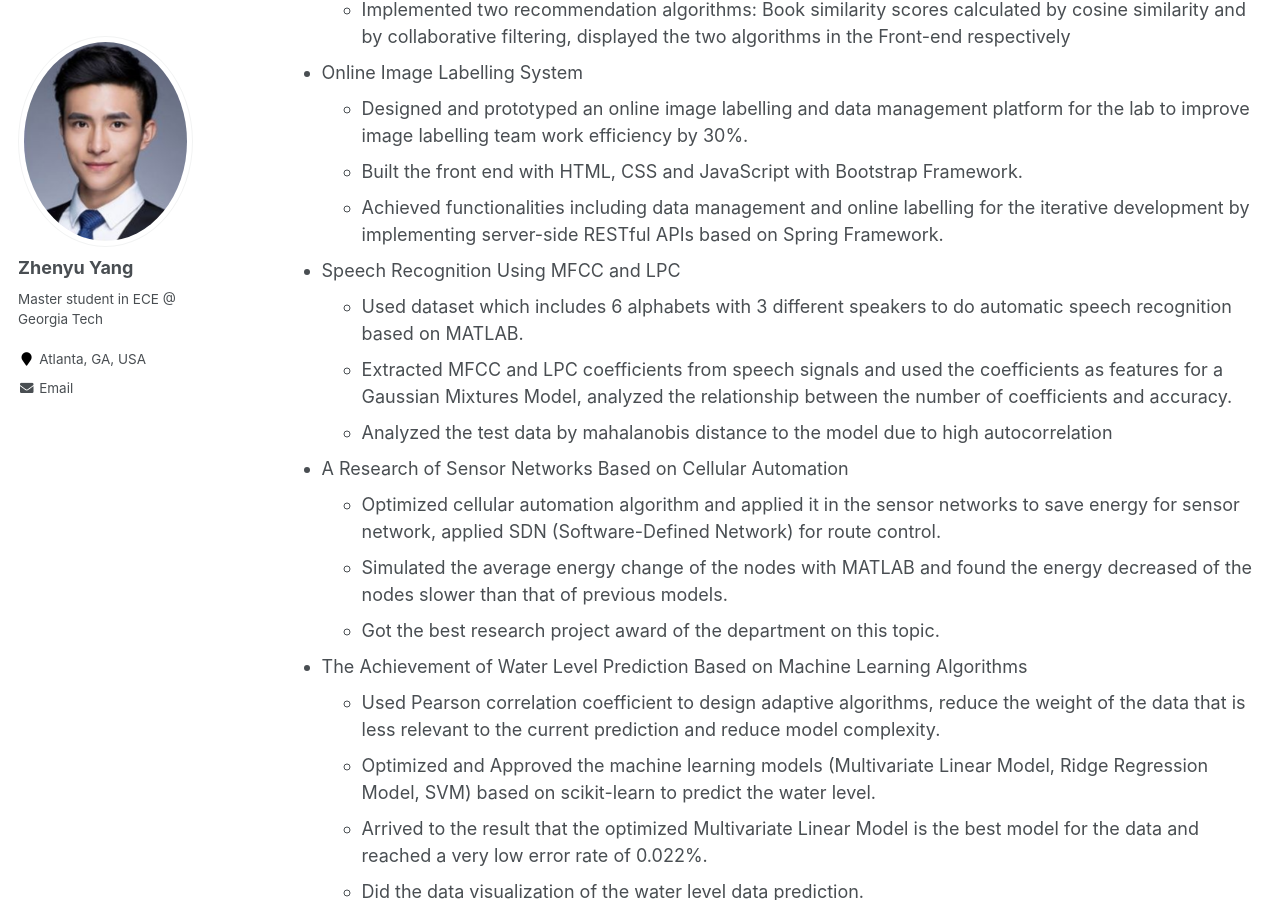
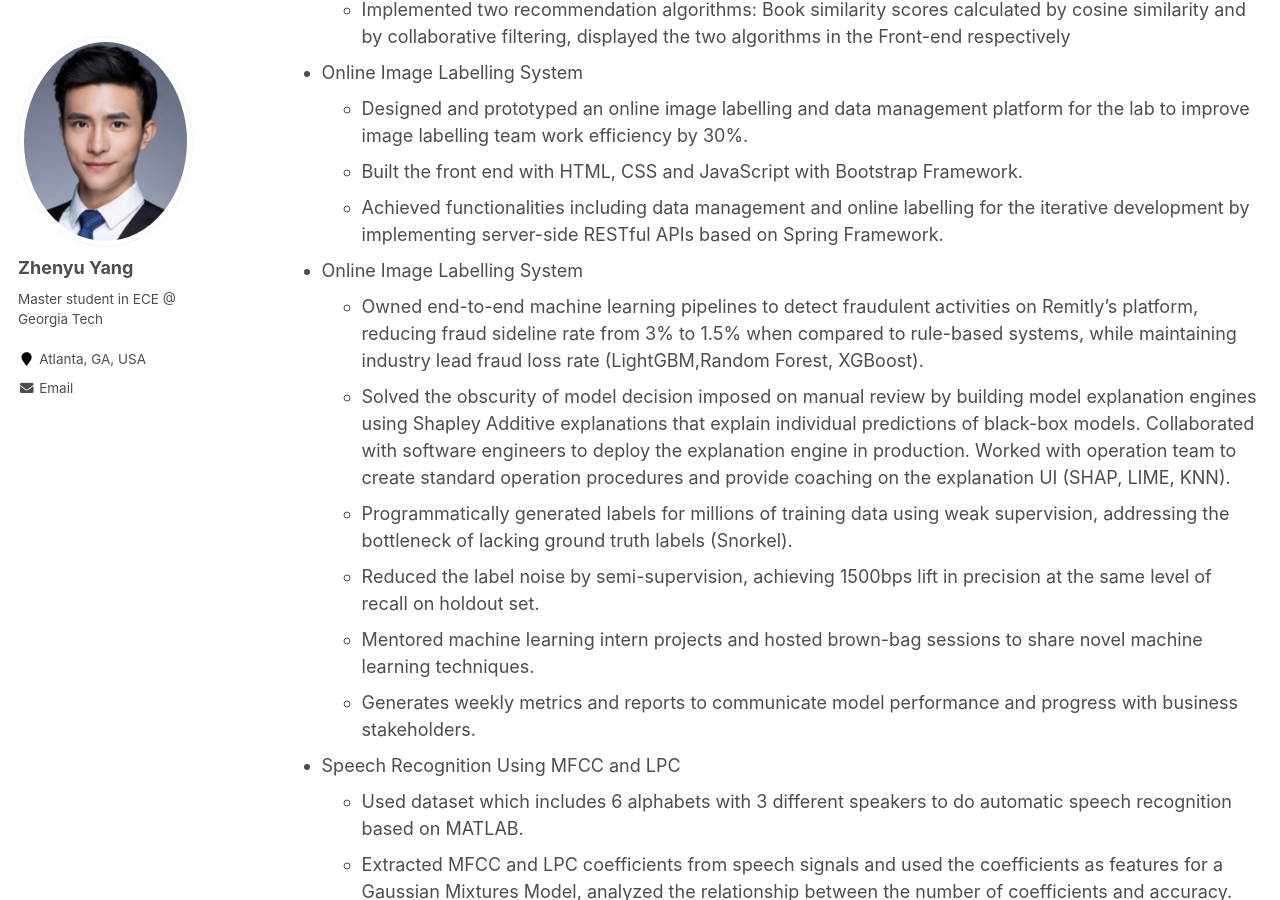
Before and after one commit to azpeteryang/azpeteryang.github.io, a Jekyll site: the page built from _pages/cv.md, in a window 1280 px wide and 900 px high, scrolled down 1571 px. Built offline with Jekyll 4.4.1, drawn with Linux system fonts in a browser that asks for light colours.

Commit message:
Update cv.md

```diff
--- a/_pages/cv.md
+++ b/_pages/cv.md
@@ -62,6 +62,19 @@ Projects
 
 
 
+
+* Online Image Labelling System
+  *	Owned end-to-end machine learning pipelines to detect fraudulent activities on Remitly’s platform, reducing fraud sideline rate from 3% to 1.5% when compared to rule-based systems, while maintaining industry lead fraud loss rate (LightGBM,Random Forest, XGBoost).
+  *	Solved the obscurity of model decision imposed on manual review by building model explanation engines using Shapley Additive explanations that explain individual predictions of black-box models. Collaborated with software engineers to deploy the explanation engine in production. Worked with operation team to create standard operation procedures and provide coaching on the explanation UI (SHAP, LIME, KNN).
+  *	Programmatically generated labels for millions of training data using weak supervision, addressing the bottleneck of lacking ground truth labels (Snorkel).
+  * Reduced the label noise by semi-supervision, achieving 1500bps lift in precision at the same level of recall on holdout set.
+  * Mentored machine learning intern projects and hosted brown-bag sessions to share novel machine learning techniques.
+  * Generates weekly metrics and reports to communicate model performance and progress with business stakeholders.
+
+
+
+
+
 * Speech Recognition Using MFCC and LPC
   *	Used dataset which includes 6 alphabets with 3 different speakers to do automatic speech recognition based on MATLAB.
   *	Extracted MFCC and LPC coefficients from speech signals and used the coefficients as features for a Gaussian Mixtures Model, analyzed the relationship between the number of coefficients and accuracy.
```
